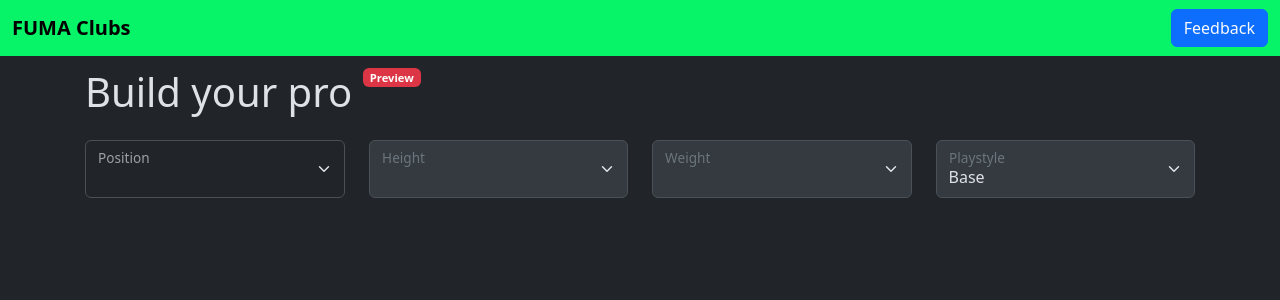
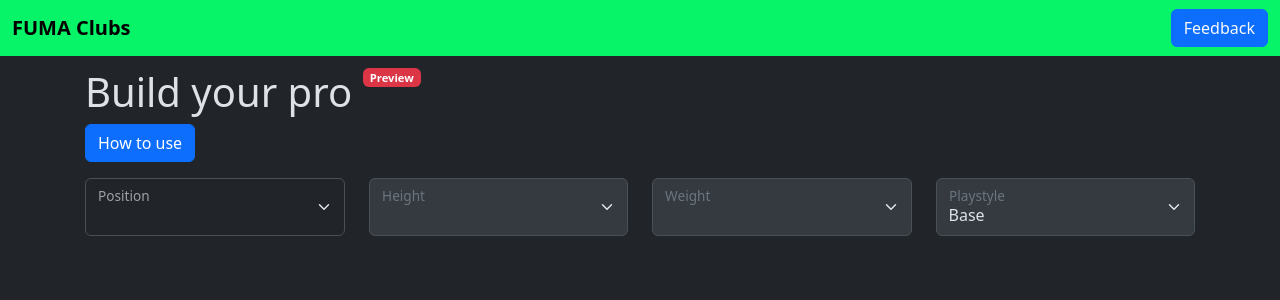
Before and after one commit to garrytrinder/fuma-clubs, a React (Vite) app: page / in a window 1280 px wide. Shown: the top 300 px of the page. Built offline with nearby package versions, Linux system fonts and the light colour scheme.

Commit message:
Add "How to use" section to the App component

```diff
--- a/src/App.tsx
+++ b/src/App.tsx
@@ -11,6 +11,7 @@ export function App() {
       playstyle: '',
     });
 
+  const [showHowTo, setShowHowTo] = React.useState(false);
   const heights = getHeights(position);
   const weights = getWeights(height);
   const playstyles = getPlaystyles(position);
@@ -114,6 +115,40 @@ export function App() {
               Build your pro{' '}
               <span className="badge bg-danger preview align-top">Preview</span>
             </h1>
+          </div>
+        </div>
+        <div className="row">
+          <div className="col">
+            <button
+              className="btn btn-primary"
+              type="button"
+              aria-expanded={showHowTo}
+              onClick={() => setShowHowTo(!showHowTo)}
+            >
+              How to use
+            </button>
+            <div className={`collapse ${showHowTo ? 'show' : ''}`}>
+              <ol className="list-group list-group-numbered">
+                <li className="list-group-item">
+                  Select the position, height and weight to find the base stats
+                  for your pro.
+                </li>
+                <li className="list-group-item">
+                  Create your pro in-game with the same position, height and
+                  weight.
+                </li>
+                <li className="list-group-item">
+                  Select a playstyle to find the maximum overall rating for you
+                  pro, the attributes that you can increase and the maximum
+                  value you can increase them to using skill points.
+                </li>
+                <li className="list-group-item">
+                  Decide which attributes are the most important to you and
+                  assign skill points accordingly, without exceeding the maximum
+                  overall rating or the maximum value for each attribute.
+                </li>
+              </ol>
+            </div>
           </div>
         </div>
         <div className="row">
```
